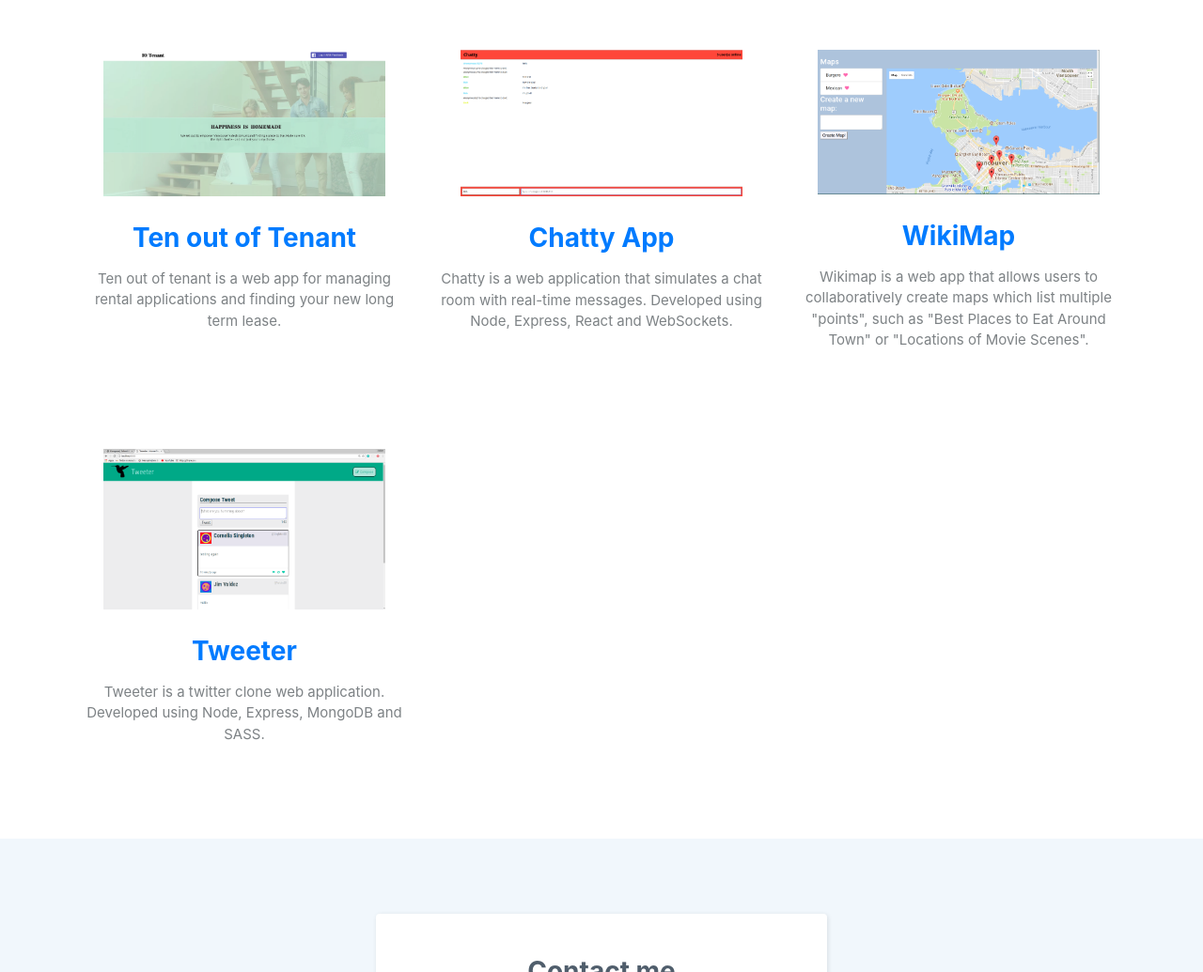
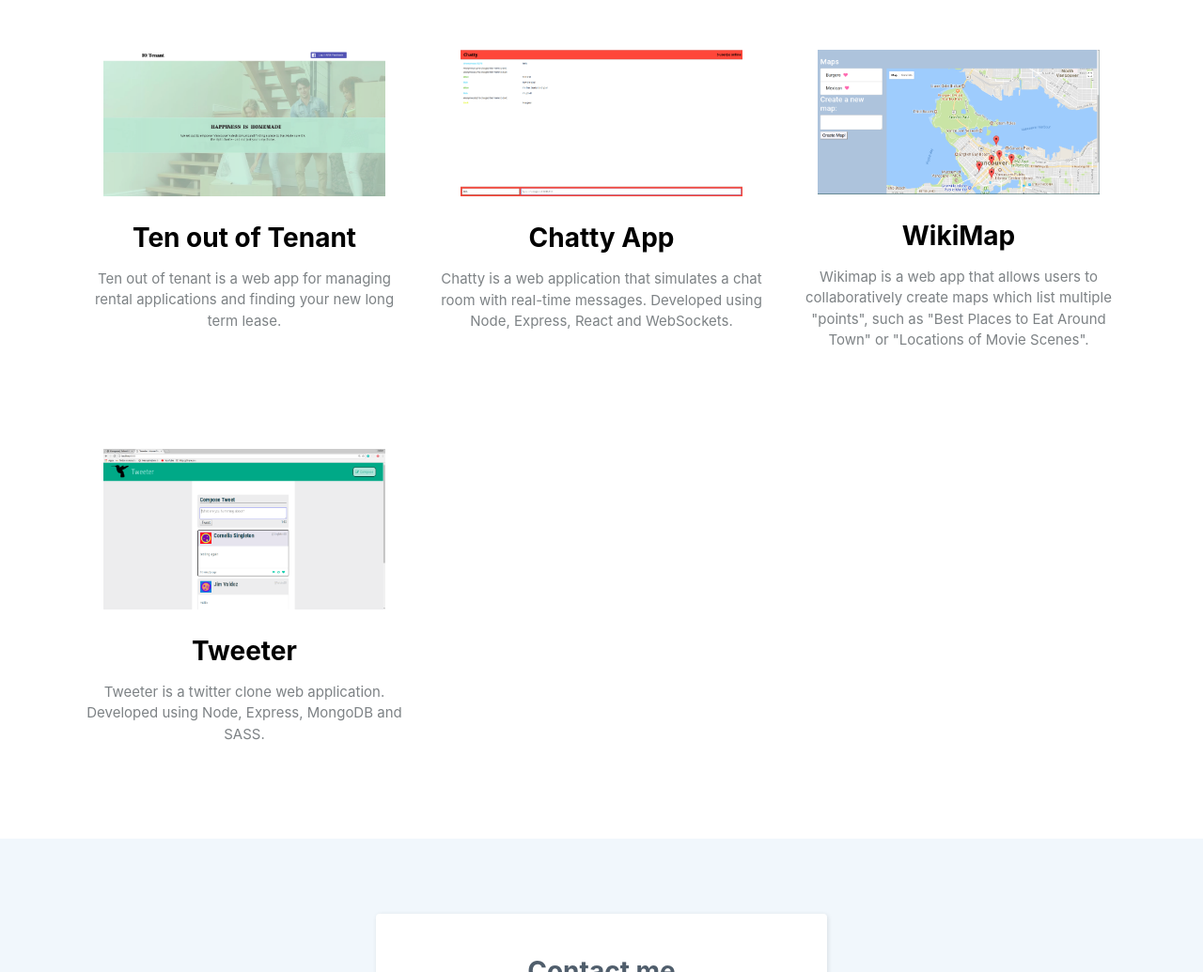
Before and after one commit to adlascio/adlascio.github.io, a plain HTML site: page index.html in a window 1280 px wide. Shown: the part 1187-2222 px from the top of the page at 94% size. Drawn offline with Linux system fonts and the light colour scheme; files whose address does not match are found by name.

Commit message:
styling links and change to open new tab

```diff
--- a/assets/css/Projects-Clean.css
+++ b/assets/css/Projects-Clean.css
@@ -55,3 +55,7 @@
   margin-top:15px;
   margin-bottom:0;
 }
+
+.projects-clean a {
+  color: black
+}
--- a/index.html
+++ b/index.html
@@ -75,14 +75,14 @@
             <div class="row projects">
                 <div class="col-sm-6 col-lg-4 item">
                     <img class="img-fluid" src="assets/img/TenOutOfTenant.png">
-                    <a href="https://github.com/adlascio/final-project">
+                    <a href="https://github.com/adlascio/final-project" target="_blank">
                         <h3 class="name">Ten out of Tenant</h3>
                     </a>
                     <p class="description">Ten out of tenant is a web app for managing rental applications and finding your new long term lease.</p>
                 </div>
                 <div class="col-sm-6 col-lg-4 item">
                     <img class="img-fluid" src="assets/img/chatty.png">
-                    <a href="https://github.com/adlascio/Chatty-App">
+                    <a href="https://github.com/adlascio/Chatty-App" target="_blank">
                         <h3 class="name">Chatty App</h3>
                     </a>
                     <p class="description">Chatty is a web application that simulates a chat room with real-time messages. Developed using Node,
@@ -90,7 +90,7 @@
                 </div>
                 <div class="col-sm-6 col-lg-4 item">
                     <img class="img-fluid" src="assets/img/wikimap.png">
-                    <a href="https://github.com/adlascio/WikiMap">
+                    <a href="https://github.com/adlascio/WikiMap" target="_blank">
                         <h3 class="name">WikiMap</h3>
                     </a>
                     <p class="description">Wikimap is a web app that allows users to collaboratively create maps which list multiple "points", such
@@ -98,7 +98,7 @@
                 </div>
                 <div class="col-sm-6 col-lg-4 item">
                     <img class="img-fluid" src="assets/img/tweet.png">
-                    <a href="https://github.com/adlascio/tweeter">
+                    <a href="https://github.com/adlascio/tweeter" target="_blank">
                         <h3 class="name">Tweeter</h3>
                     </a>
                     <p class="description">Tweeter is a twitter clone web application. Developed using Node, Express, MongoDB and SASS.</p>
@@ -128,10 +128,10 @@
             <div class="container">
                 <div class="row">
                     <div class="col item social">
-                        <a href="https://www.linkedin.com/in/arthur-di-lascio-89106757/">
+                        <a href="https://www.linkedin.com/in/arthur-di-lascio-89106757/" target="_blank">
                             <i class="icon ion-social-linkedin-outline"></i>
                         </a>
-                        <a href="https://github.com/adlascio">
+                        <a href="https://github.com/adlascio" target="_blank">
                             <i class="icon ion-social-github-outline"></i>
                         </a>
                     </div>
```
